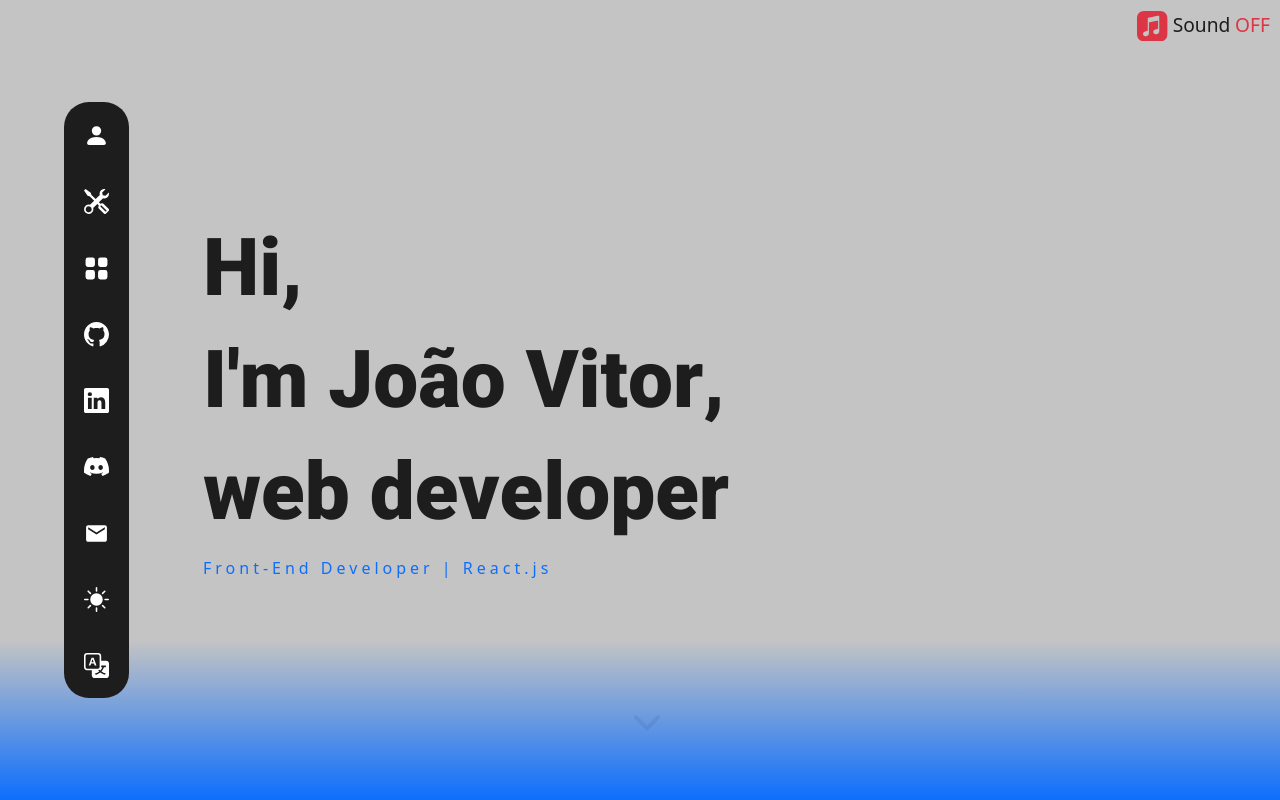
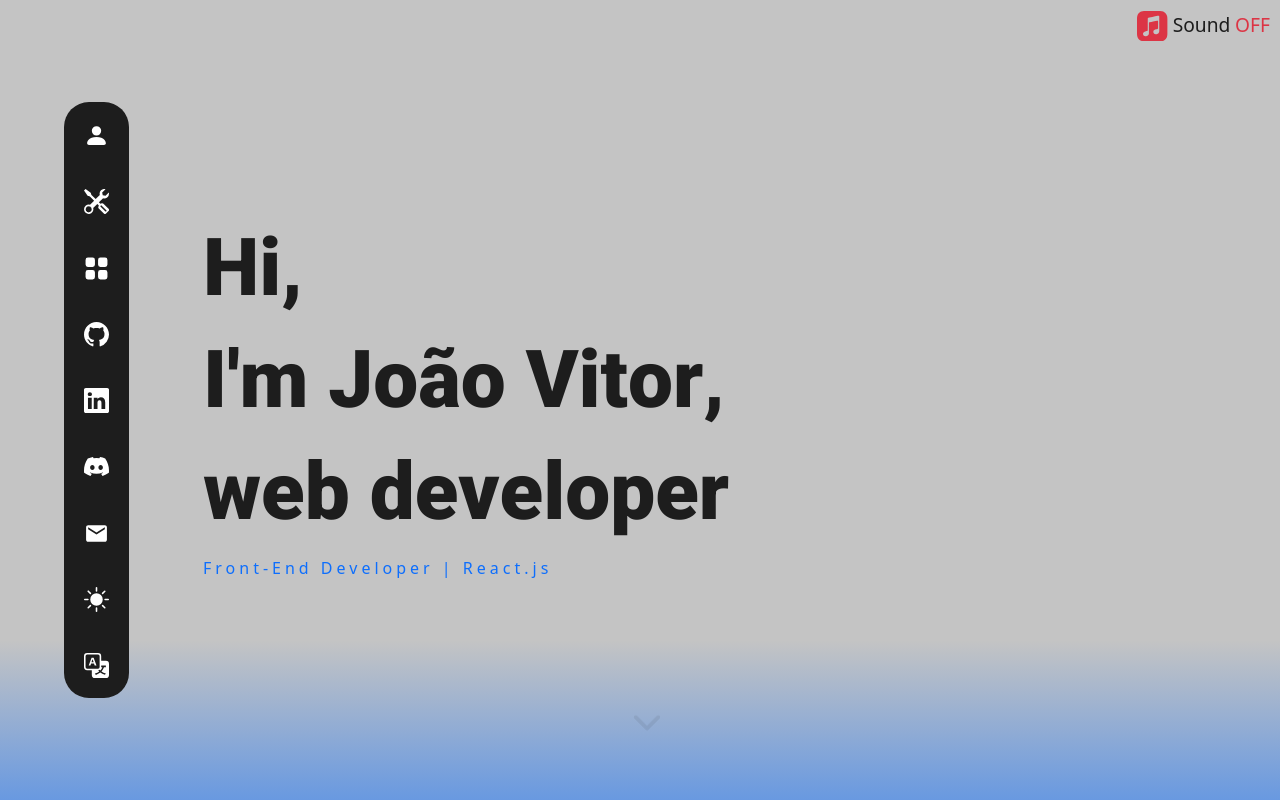
Before and after one commit to joao-mororo/portfolio, a React (Create React App) app: page / in a window 1280 px wide. Shown: the top 800 px of the page. Built offline with nearby package versions, Linux system fonts and the light colour scheme.

Commit message:
adjust blue light of home section

```diff
--- a/src/sections/Home.jsx
+++ b/src/sections/Home.jsx
@@ -21,7 +21,7 @@ const Home = () => {
     return (
         <section
             className="home"
-            style={{backgroundImage: `linear-gradient(to top, var(--blue) 0%, ${scheme.bgColor} ${isDesktopOrLaptop ? '20%' : '25%'})`}}
+            style={{backgroundImage: `linear-gradient(to top, var(--blue) -20%, transparent ${isDesktopOrLaptop ? '20%' : '25%'})`}}
         >
             {(isDesktopOrLaptop || (isTabletOrMobile && !isPortrait)) && <Sidebar />}
             {(isTabletOrMobile && isPortrait) && <Menu />}
```
